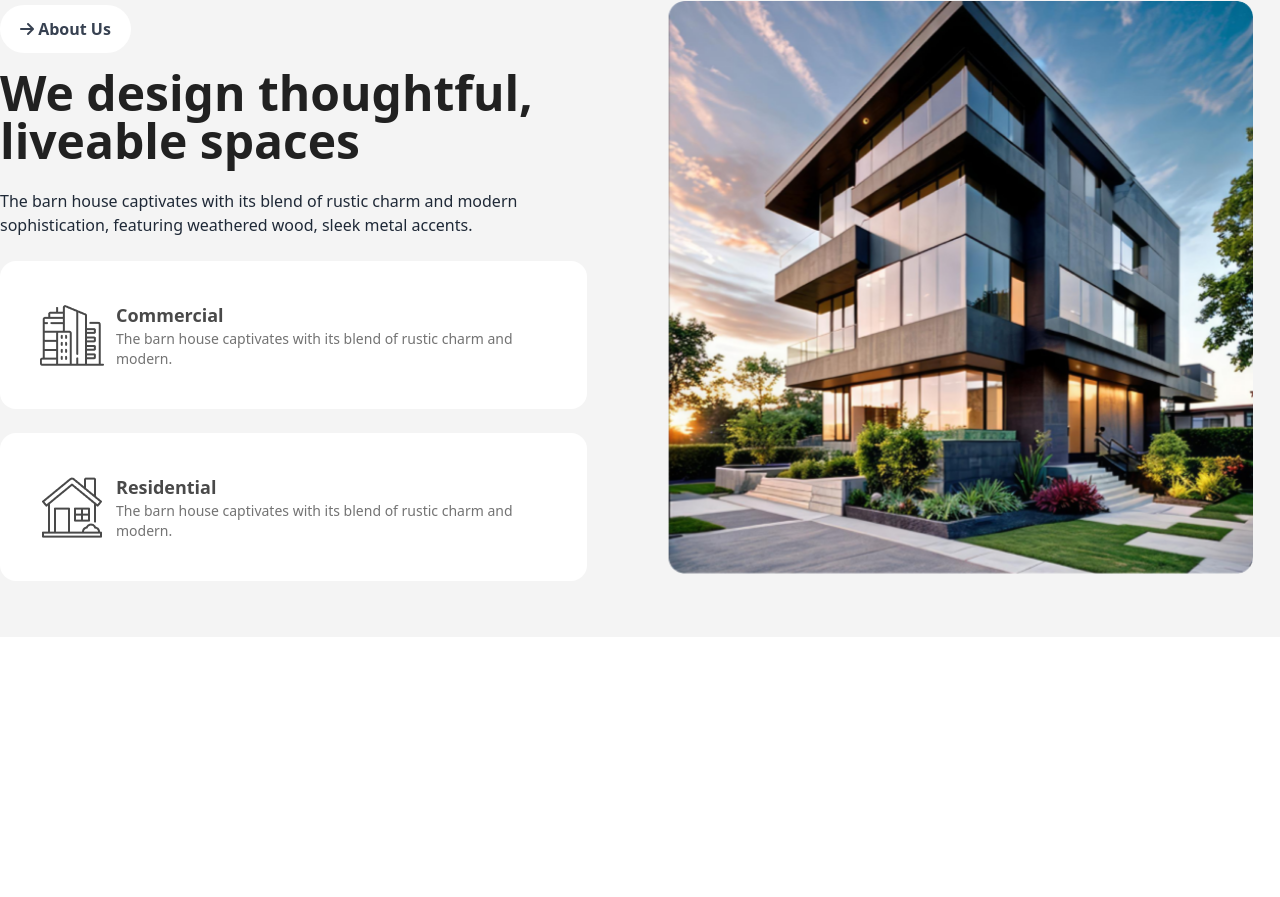
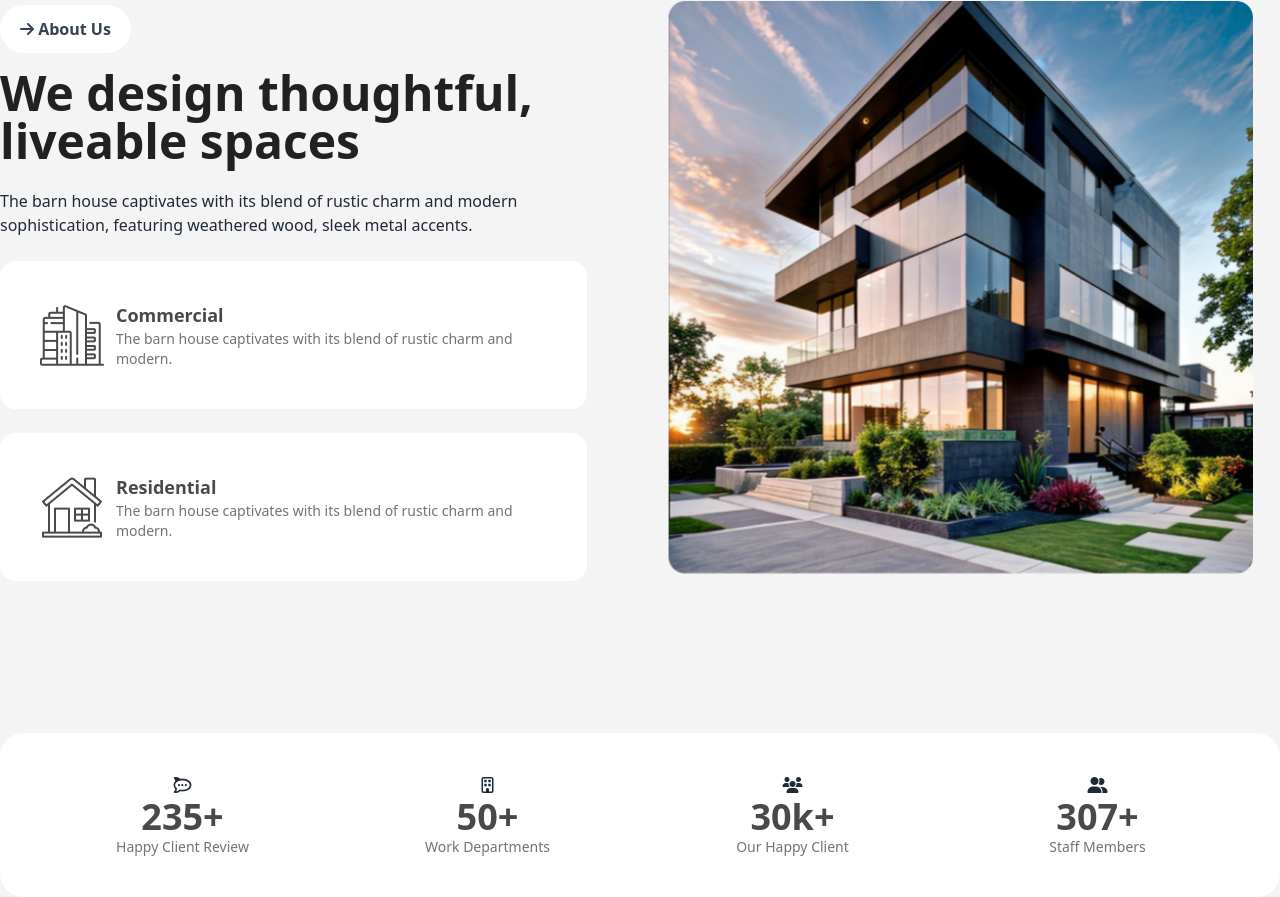
Before and after one commit to Sabuj-Chowdhury/Rinterio-house-tailwind-daisyUI, a plain HTML site: page index.html in a window 1280 px wide. Shown: the part 957-1854 px from the top of the page. Before the commit the page ends 1594 px from the top, so only its background shows below. Drawn offline with nearby package versions, Linux system fonts and the light colour scheme.

Commit message:
stats(optional) done

```diff
--- a/index.html
+++ b/index.html
@@ -169,7 +169,7 @@
     </header>
     <main class="bg-body_color">
       <!-- about us section -->
-      <section class="md:py-8">
+      <section class="md:py-8 md:mb-24 mb-8">
         <!-- logo pointer -->
         <div class="py-4 px-14" >
           <img class="hidden h-10 md:block" src="./assets/Vector.png" alt="">
@@ -229,6 +229,56 @@
         </div>
 
       </section>
+
+      <!-- optional stats section -->
+       <section>
+        <!-- container div -->
+        <div class="md:container w-11/12 mx-auto bg-white  rounded-3xl md:p-10 p-6 grid md:grid-cols-4 grid-cols-1 gap-5 justify-between items-center text-center" >
+          <!-- 1 -->
+          <div >
+            <i class="fa-brands fa-rocketchat"></i>
+            <h4 class="text-p_about text-4xl font-semibold">
+              235+
+            </h4>
+            <p class="text-nav_item_color text-sm">
+              Happy Client Review
+            </p>
+          </div>
+          <!-- 2 -->
+          <div >
+            <i class="fa-regular fa-building"></i>
+            <h4 class="text-p_about text-4xl font-semibold">
+              50+
+            </h4>
+            <p class="text-nav_item_color text-sm">
+              Work Departments
+            </p>
+          </div>
+          <!-- 3 -->
+          <div >
+            <i class="fa-solid fa-users"></i>
+            <h4 class="text-p_about text-4xl font-semibold">
+              30k+
+            </h4>
+            <p class="text-nav_item_color text-sm">
+              Our Happy Client
+            </p>
+          </div>
+          <!-- 4 -->
+          <div >
+            <i class="fa-solid fa-user-group"></i>
+            <h4 class="text-p_about text-4xl font-semibold">
+              307+
+            </h4>
+            <p class="text-nav_item_color text-sm">
+              Staff Members
+            </p>
+          </div>
+
+        </div>
+       </section>
+
+
     </main>
     <footer></footer>
   </body>
```
